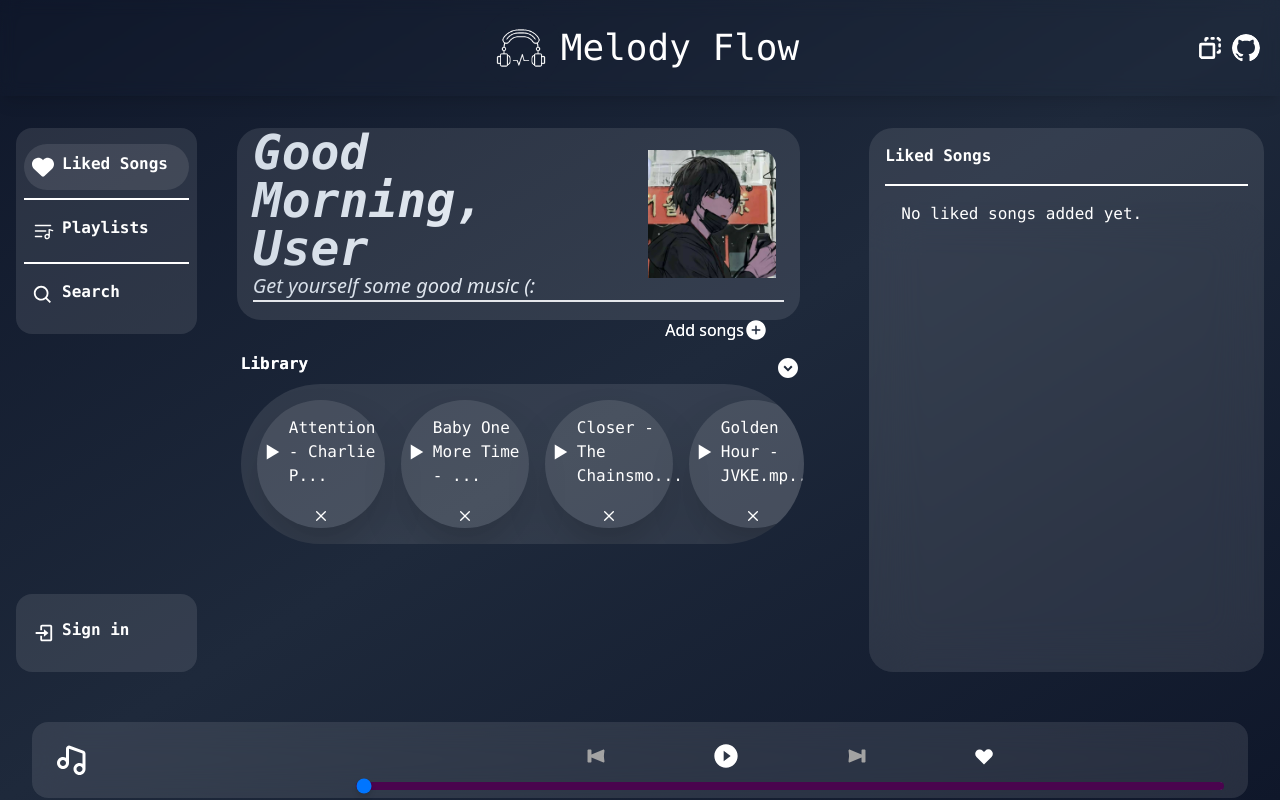
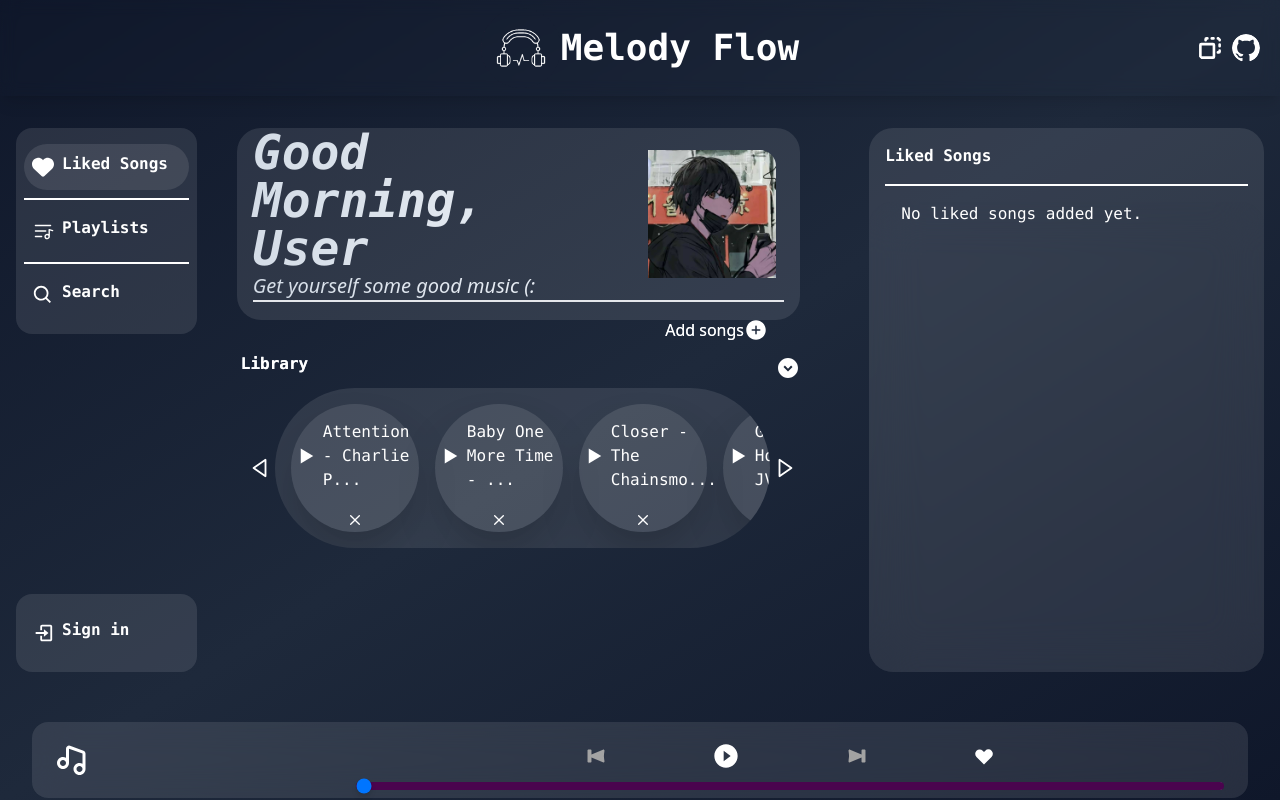
Before and after one commit to thecrusader25225/melody-flow, a React (Create React App) app: page / in a window 1280 px wide. Built offline with nearby package versions, Linux system fonts and the light colour scheme.

Commit message:
added feature of horizontal scroll button

```diff
--- a/src/Home.js
+++ b/src/Home.js
@@ -4,13 +4,21 @@ import "./index.css";
 import Player from "./Player";
 import { CgClose, CgPlayList } from "react-icons/cg";
 import { TiTick } from "react-icons/ti";
-import { BiPlay } from "react-icons/bi";
+import {
+  BiLeftArrow,
+  BiPlay,
+  BiRightArrow,
+  BiSolidLeftArrow,
+  BiSolidRightArrow,
+} from "react-icons/bi";
 import {
   MdArrowBack,
   MdArrowCircleUp,
   MdExpandCircleDown,
 } from "react-icons/md";
 import { IoAddCircle } from "react-icons/io5";
+import { BsChatLeftFill } from "react-icons/bs";
+import { PiArrowFatLeftFill, PiHandSwipeLeftFill } from "react-icons/pi";
 
 export default function Home({ page, themes }) {
   const [addedSongs, setAddedSongs] = useState([]);
@@ -48,7 +56,19 @@ export default function Home({ page, themes }) {
     window.addEventListener("resize", updateTruncateLength);
     return () => window.removeEventListener("resize", updateTruncateLength);
   }, []);
-  useEffect(() => {}, []);
+  const listRef = useRef(null);
+
+  const scrollLeft = () => {
+    if (listRef.current) {
+      listRef.current.scrollBy({ left: -200, behavior: "smooth" });
+    }
+  };
+
+  const scrollRight = () => {
+    if (listRef.current) {
+      listRef.current.scrollBy({ left: 200, behavior: "smooth" });
+    }
+  };
 
   const handleSongAdd = (song) => {
     try {
@@ -381,7 +401,7 @@ export default function Home({ page, themes }) {
             />
           </div>
         </div>
-        <div className="mt-8 w-full h-auto flex flex-col flex-grow m-1 text-white pb-24 font-mono">
+        <div className="mt-8 mx-1 w-full h-auto flex flex-col flex-grow m-1 text-white pb-24 font-mono">
           <span className="flex justify-between">
             <p className="font-bold">Library</p>
             <button
@@ -391,14 +411,28 @@ export default function Home({ page, themes }) {
               {seeAll.Library ? <MdArrowCircleUp /> : <MdExpandCircleDown />}
             </button>
           </span>
+
           {seeAll.Library ? (
             <div className="w-full flex flex-col rounded-3xl backdrop-blur-xl flex-wrap flex-shrink-0 m-1 p-8 pr-12 bg-white bg-opacity-10">
               <List type="Library" />
             </div>
           ) : (
-            <div className="w-full h-auto min-h-16 flex items-center overflow-x-auto overflow-y-hidden flex-none rounded-full bg-white bg-opacity-10 p-2">
-              <List type="Library" />
-            </div>
+            <span className="flex w-full h-auto items-center p-1">
+              <button onClick={scrollLeft}>
+                <BiLeftArrow className="text-3xl checkmark absolute opacity-100 hover:opacity-0" />
+                <BiSolidLeftArrow className="text-3xl checkmark opacity-0 hover:opacity-100" />
+              </button>
+              <div
+                ref={listRef}
+                className="w-full h-auto min-h-16 flex items-center overflow-x-auto overflow-y-hidden shrink rounded-full bg-white bg-opacity-10 p-2"
+              >
+                <List type="Library" />
+              </div>
+              <button onClick={scrollRight}>
+                <BiRightArrow className="text-3xl checkmark absolute opacity-100 hover:opacity-0" />
+                <BiSolidRightArrow className="text-3xl checkmark  opacity-0 hover:opacity-100" />
+              </button>
+            </span>
           )}
         </div>
       </div>
--- a/src/Navbar.js
+++ b/src/Navbar.js
@@ -11,7 +11,7 @@ export default function Navbar({ themes, setThemes, page, setPage }) {
       <div className="fixed flex  items-center justify-center p-4 top-0 left-0 h-24 w-full shadow-lg bg-transparent backdrop-blur z-10 overflow-hidden toggle-visibility">
         <span className="flex items-center ">
           <img src={logo} alt="Logo" className="w-20" />
-          <p className="text-4xl font-mono font">Melody Flow</p>
+          <p className="text-4xl font-mono font-extrabold">Melody Flow</p>
         </span>
         <span className="flex items-center absolute right-0 p-4  ">
           <PiSelectionBackgroundBold
--- a/src/Player.js
+++ b/src/Player.js
@@ -132,13 +132,16 @@ export default function Player({
             </button>
             <button
               onClick={handleLikedSong}
-              className="active:scale-125 duration-150 ease-linear"
+              className={`active:scale-125 duration-150 ease-linear ${
+                !currentSong.name && "cursor-not-allowed"
+              }`}
+              disabled={!currentSong.name}
             >
               <HiHeart
                 className={`checkmark text-3xl ${
                   likedSongs.some((song) => currentSong.name === song.name) &&
                   "text-red-600"
-                } `}
+                } ${!currentSong.name && "cursor-not-allowed"}`}
               />
             </button>
           </div>
```
